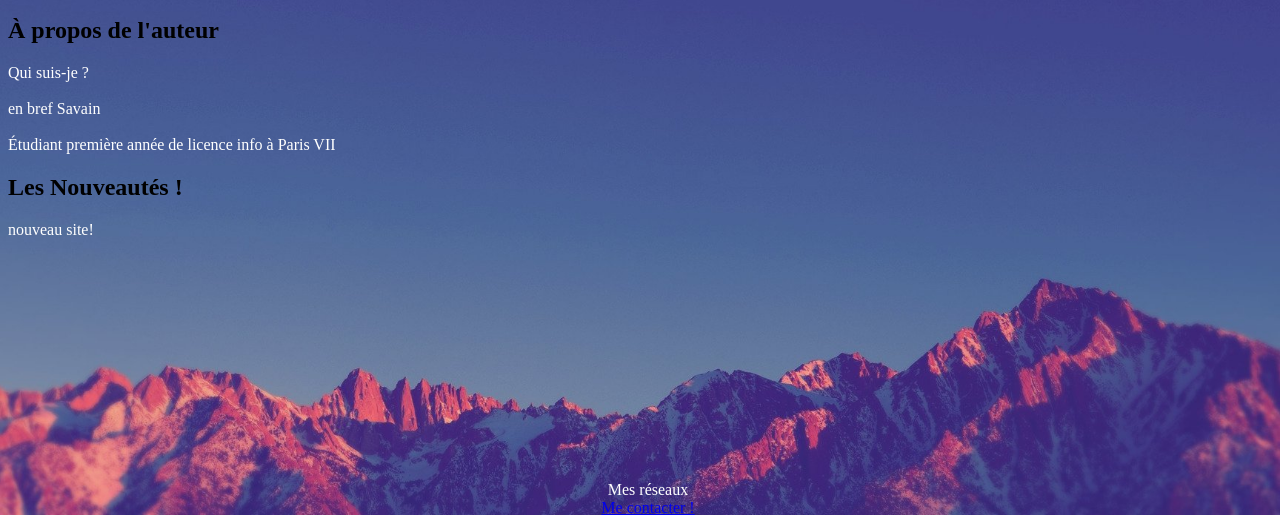
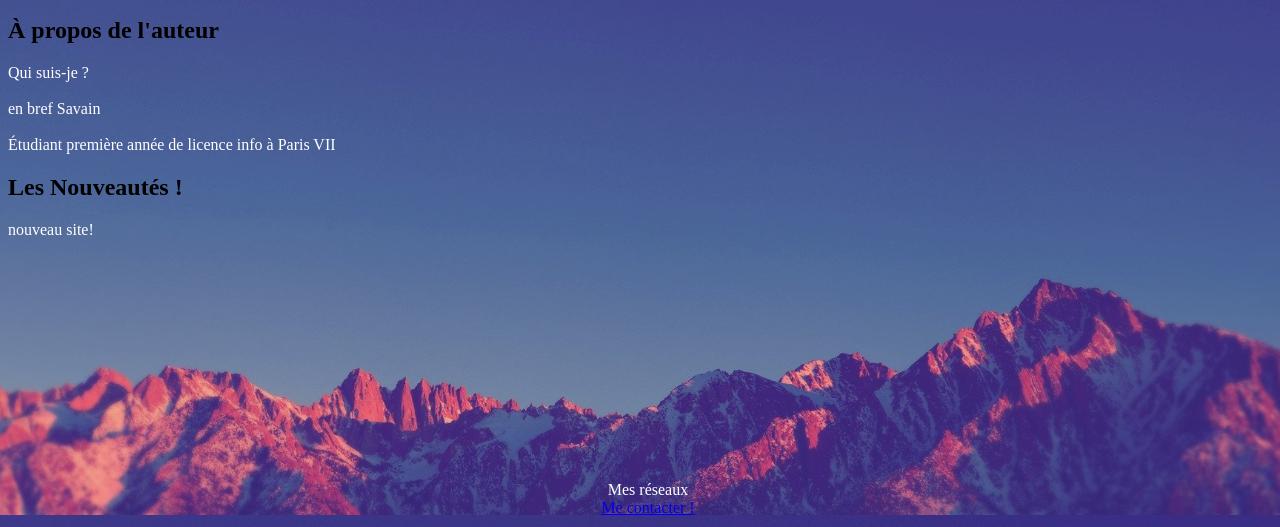
Before and after one commit to SavainB/savain.site, a plain HTML site: page index.html in a window 1280 px wide. Shown: the part 285-812 px from the top of the page. Drawn offline with Linux system fonts and the light colour scheme.

Commit message:
test backgroungd

```diff
--- a/Page.css
+++ b/Page.css
@@ -6,15 +6,10 @@ text-align: center;
 
 
 html {
-  /* The image used */
-  background-image: url("image/montagne.jpg");
-
-  /* Full height */
-  height: 100%;
-
-  /* Center and scale the image nicely */
-  background-position: center;
-  background-repeat: no-repeat;
+  background: url(image/montagne.jpg) no-repeat center center fixed;
+  -webkit-background-size: cover;
+  -moz-background-size: cover;
+  -o-background-size: cover;
   background-size: cover;
 }
 
```
